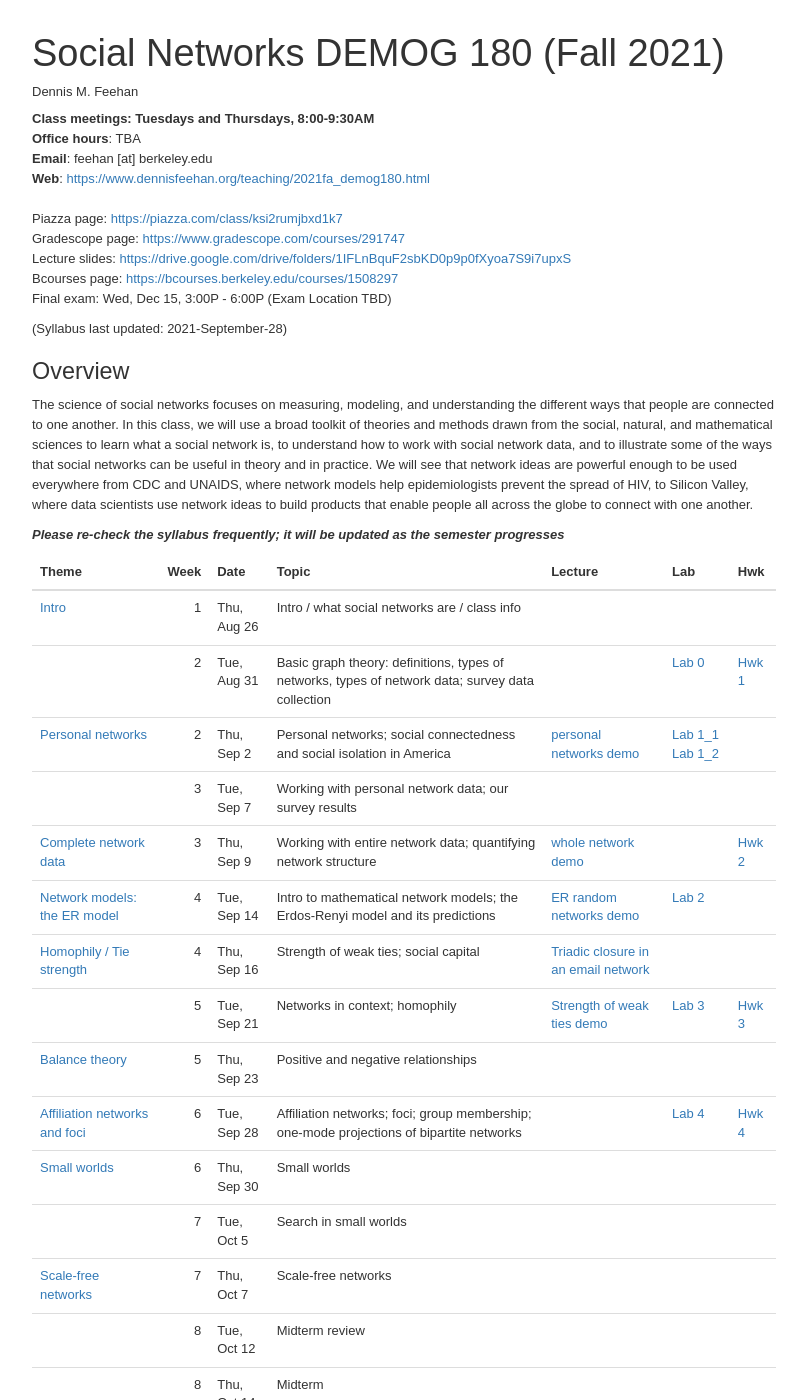
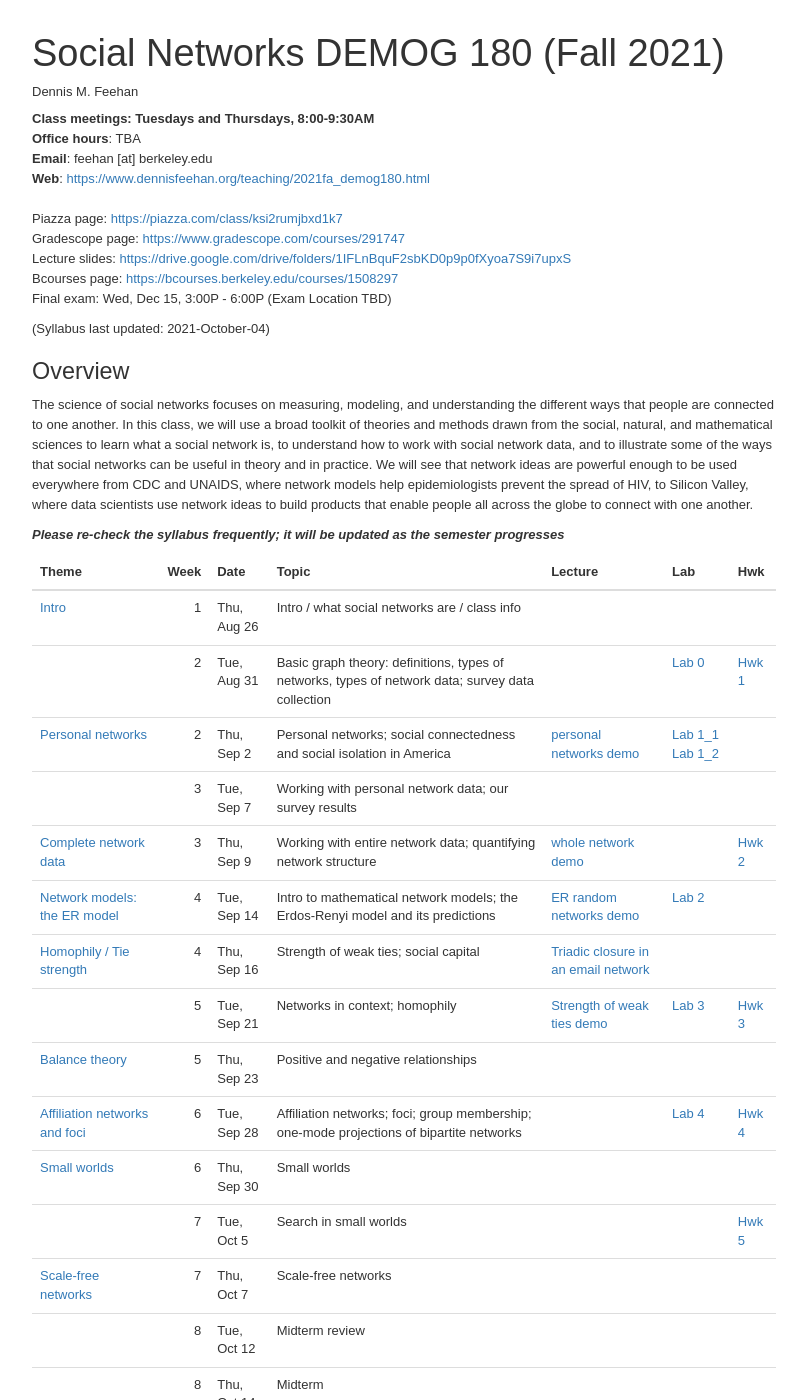
Before and after one commit to dfeehan/dfeehan.github.io, a Jekyll site: the page teaching/2021fa_demog180.html, which Jekyll copies as it is, in a window 1280 px wide and 1400 px high. Shown: the whole window, without its empty margins (236-1043 px from the left). Built offline with Jekyll 4.4.1, drawn with Linux system fonts in a browser that asks for light colours.

Commit message:
link to hwk 5

```diff
--- a/teaching/2021fa_demog180.html
+++ b/teaching/2021fa_demog180.html
@@ -194,7 +194,7 @@
 Gradescope page: <a href="https://www.gradescope.com/courses/291747">https://www.gradescope.com/courses/291747</a><br />
 Lecture slides: <a href="https://drive.google.com/drive/folders/1IFLnBquF2sbKD0p9p0fXyoa7S9i7upxS">https://drive.google.com/drive/folders/1IFLnBquF2sbKD0p9p0fXyoa7S9i7upxS</a><br />
 Bcourses page: <a href="https://bcourses.berkeley.edu/courses/1508297">https://bcourses.berkeley.edu/courses/1508297</a> <BR> Final exam: Wed, Dec 15, 3:00P - 6:00P (Exam Location TBD) <BR></p>
-<p>(Syllabus last updated: 2021-September-28)</p>
+<p>(Syllabus last updated: 2021-October-04)</p>
 <div id="overview" class="section level2">
 <h2>Overview</h2>
 <p>The science of social networks focuses on measuring, modeling, and understanding the different ways that people are connected to one another. In this class, we will use a broad toolkit of theories and methods drawn from the social, natural, and mathematical sciences to learn what a social network is, to understand how to work with social network data, and to illustrate some of the ways that social networks can be useful in theory and in practice. We will see that network ideas are powerful enough to be used everywhere from CDC and UNAIDS, where network models help epidemiologists prevent the spread of HIV, to Silicon Valley, where data scientists use network ideas to build products that enable people all across the globe to connect with one another.</p>
@@ -474,6 +474,7 @@
 <td style="text-align:left;">
 </td>
 <td style="text-align:left;">
+<a href="https://datahub.berkeley.edu/hub/user-redirect/git-pull?repo=https%3A%2F%2Fgithub.com%2Fdfeehan%2Fdemog180-fa2021&amp;urlpath=tree%2Fdemog180-fa2021%2Fhwk%2Fhw5%2Fhw5.ipynb&amp;branch=main">Hwk 5</a>
 </td>
 </tr>
 <tr>
```
